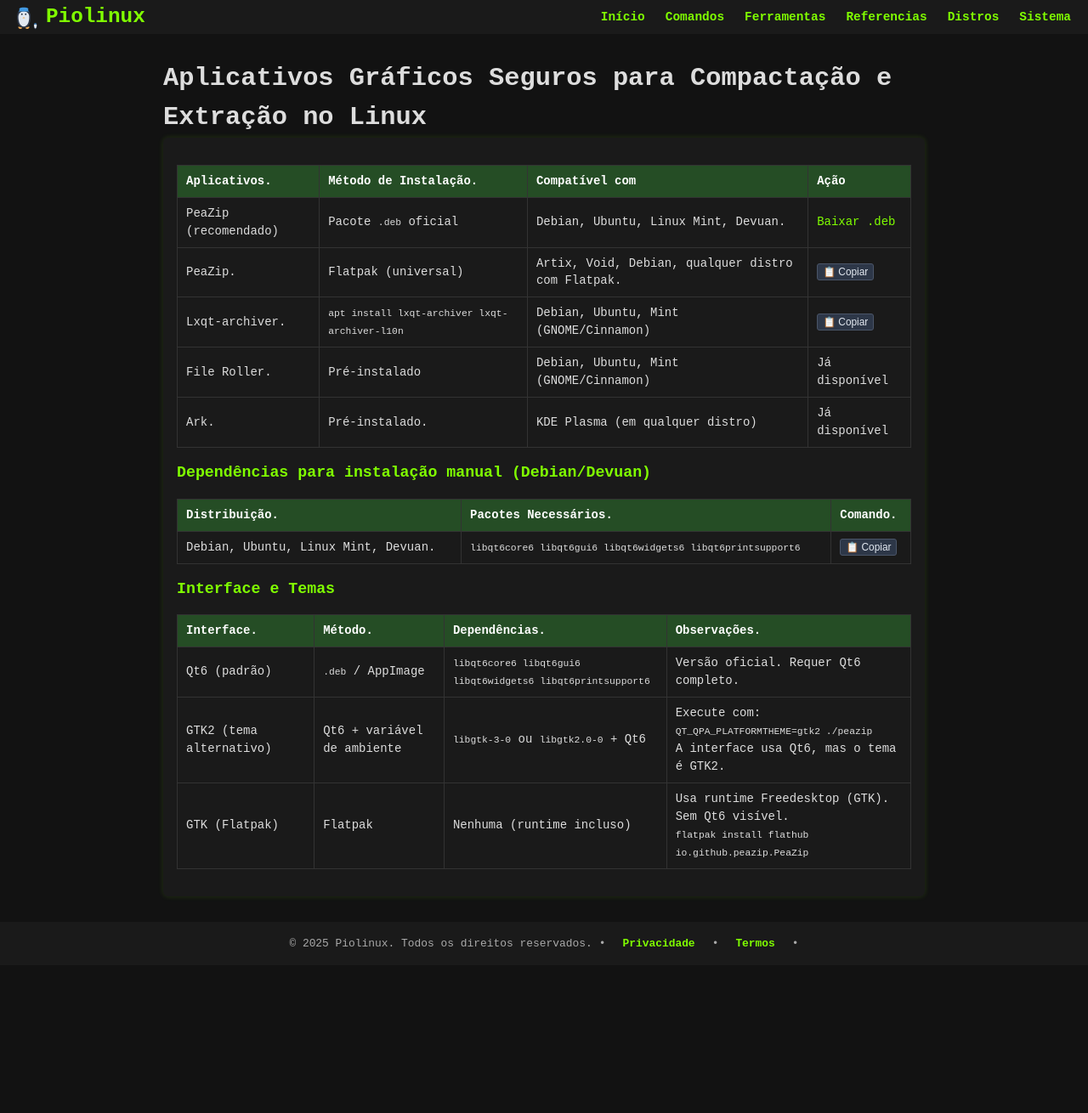
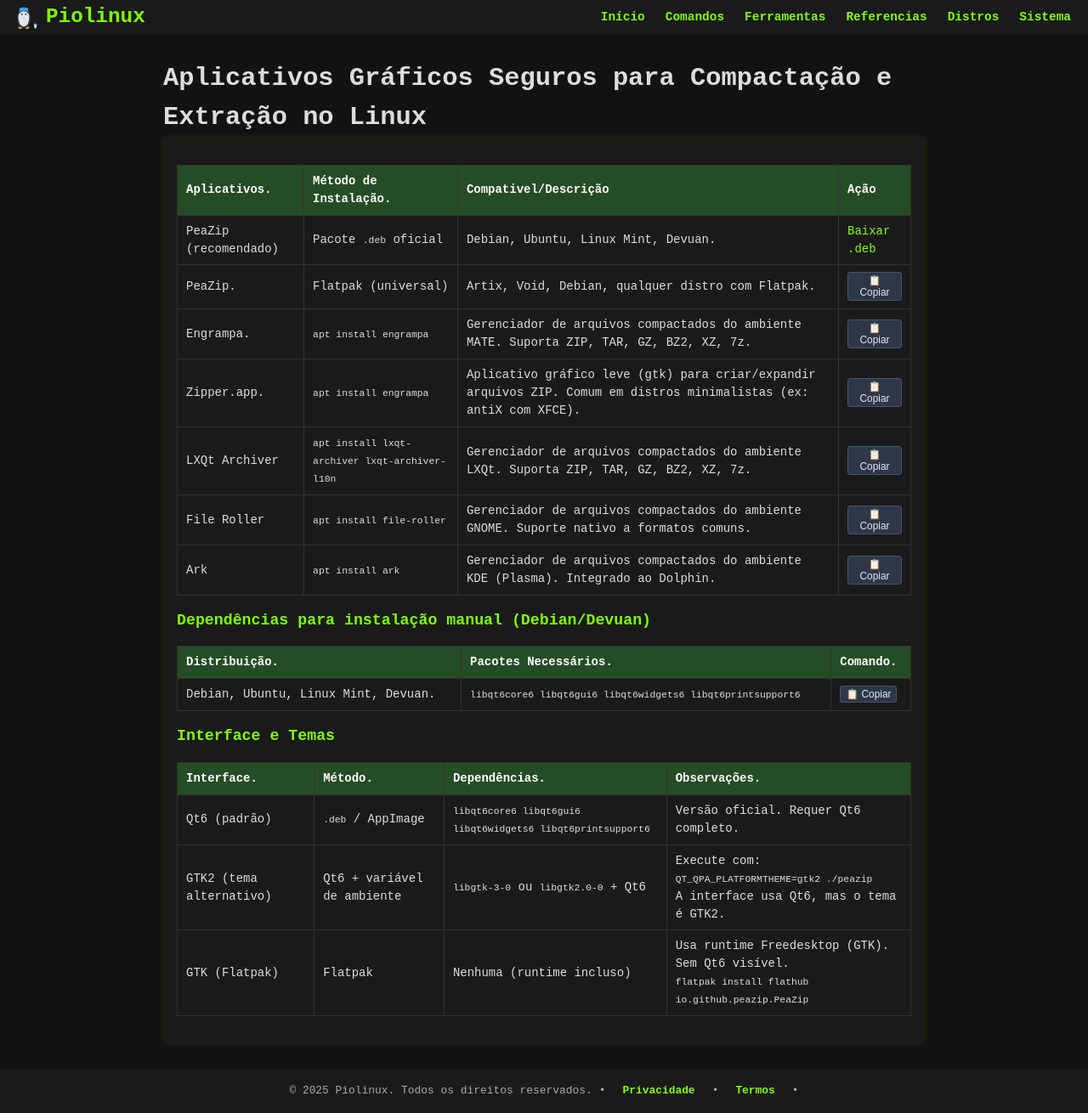
Before and after one commit to Piolinux/piolinux-site, a Jekyll site: the page built from _pages/_comandos/compactacao-e-arquivamento.md, in a window 1280 px wide. Shown: the whole page at 85% size. Built offline with Jekyll 4.4.1, drawn with Linux system fonts in a browser that asks for light colours; before the commit the page ends 1136 px from its top, so only the background shows below that.

Commit message:
Update compactacao-e-arquivamento.md

```diff
--- a/_pages/_comandos/compactacao-e-arquivamento.md
+++ b/_pages/_comandos/compactacao-e-arquivamento.md
@@ -14,7 +14,7 @@ permalink: /aplicativos-graficos-compactacao-linux/
     <tr>
       <th>Aplicativos.</th>
       <th>Método de Instalação.</th>
-      <th>Compatível com</th>
+      <th>Compativel/Descrição</th>
       <th>Ação</th>
     </tr>
   </thead>
@@ -22,7 +22,7 @@ permalink: /aplicativos-graficos-compactacao-linux/
     <tr>
       <td data-label="Aplicativo">PeaZip (recomendado)</td>
       <td data-label="Método">Pacote <code>.deb</code> oficial</td>
-      <td data-label="Compatível com">Debian, Ubuntu, Linux Mint, Devuan.</td>
+      <td data-label="Descrição">Debian, Ubuntu, Linux Mint, Devuan.</td>
       <td data-label="Ação">
         <a href="https://peazip.github.io/peazip-linux.html" target="_blank" rel="noopener">Baixar .deb</a>
       </td>
@@ -30,31 +30,59 @@ permalink: /aplicativos-graficos-compactacao-linux/
     <tr>
       <td data-label="Aplicativo">PeaZip.</td>
       <td data-label="Método">Flatpak (universal)</td>
-      <td data-label="Compatível com">Artix, Void, Debian, qualquer distro com Flatpak.</td>
+      <td data-label="Descrição">Artix, Void, Debian, qualquer distro com Flatpak.</td>
       <td data-label="Ação">
         <button class="copy-btn" data-command="flatpak install flathub io.github.peazip.PeaZip">📋 Copiar</button>
       </td>
     </tr>
-    <tr>
-      <td data-label="Aplicativo">Lxqt-archiver.</td>
-      <td data-label="Método"><code>apt install lxqt-archiver lxqt-archiver-l10n</code></td>
-      <td data-label="Compatível com">Debian, Ubuntu, Mint (GNOME/Cinnamon)</td>
+   <tr>
+     <td data-label="Aplicativo">Engrampa.</td>
+      <td data-label="Método"><code>apt install engrampa</code></td>
+      <td data-label="Descrição">Gerenciador de arquivos compactados do ambiente MATE. Suporta ZIP, TAR, GZ, BZ2, XZ, 7z.</td>
       <td data-label="Ação">
-      <button class="copy-btn" data-command="apt install lxqt-archiver lxqt-archiver-l10n">📋 Copiar</button>
+      <button class="copy-btn" data-command="apt install engrampa<">📋 Copiar</button>
       </td>
     </tr>
-    <tr>
-      <td data-label="Aplicativo">File Roller.</td>
-      <td data-label="Método">Pré-instalado</td>
-      <td data-label="Compatível com">Debian, Ubuntu, Mint (GNOME/Cinnamon)</td>
-      <td data-label="Ação">Já disponível</td>
+
+
+<tr>
+     <td data-label="Aplicativo">Zipper.app.</td>
+      <td data-label="Método"><code>apt install engrampa</code></td>
+      <td data-label="Descrição">Aplicativo gráfico leve (gtk) para criar/expandir arquivos ZIP. Comum em distros minimalistas (ex: antiX com XFCE).</td>
+      <td data-label="Ação">
+      <button class="copy-btn" data-command="apt install zipper.app<">📋 Copiar</button>
+      </td>
     </tr>
-    <tr>
-      <td data-label="Aplicativo">Ark.</td>
-      <td data-label="Método">Pré-instalado.</td>
-      <td data-label="Compatível com">KDE Plasma (em qualquer distro)</td>
-      <td data-label="Ação">Já disponível</td>
-    </tr>
+
+
+<tr>
+  <td data-label="Aplicativo">LXQt Archiver</td>
+  <td data-label="Método"><code>apt install lxqt-archiver lxqt-archiver-l10n</code></td>
+  <td data-label="Descrição">Gerenciador de arquivos compactados do ambiente LXQt. Suporta ZIP, TAR, GZ, BZ2, XZ, 7z.</td>
+  <td data-label="Ação">
+    <button class="copy-btn" data-command="apt install lxqt-archiver lxqt-archiver-l10n">📋 Copiar</button>
+  </td>
+</tr>
+
+<tr>
+  <td data-label="Aplicativo">File Roller</td>
+  <td data-label="Método"><code>apt install file-roller</code></td>
+  <td data-label="Descrição">Gerenciador de arquivos compactados do ambiente GNOME. Suporte nativo a formatos comuns.</td>
+  <td data-label="Ação">
+    <button class="copy-btn" data-command="apt install file-roller">📋 Copiar</button>
+  </td>
+</tr>
+
+<tr>
+  <td data-label="Aplicativo">Ark</td>
+  <td data-label="Método"><code>apt install ark</code></td>
+  <td data-label="Descrição">Gerenciador de arquivos compactados do ambiente KDE (Plasma). Integrado ao Dolphin.</td>
+  <td data-label="Ação">
+    <button class="copy-btn" data-command="apt install ark">📋 Copiar</button>
+  </td>
+</tr>
+
+
   </tbody>
 </table>
 
```
